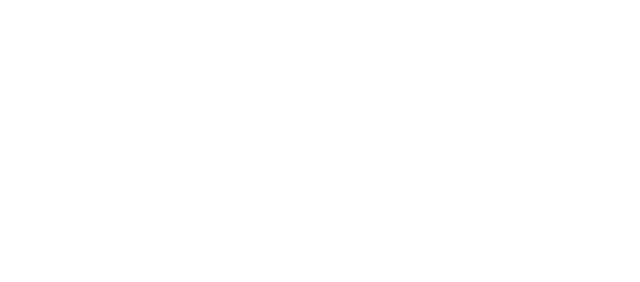
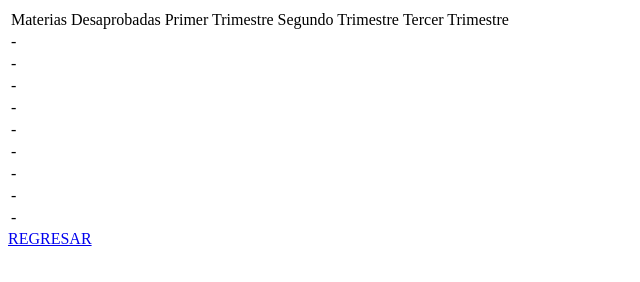
Before and after one commit to Natali-Camejo/Trabajo-Integrador, a website: page consultDeprecatedMatter.html in a window 1280 px wide. Shown: the whole page, without its empty margins (0-640 px from the left). Drawn offline with Linux system fonts and the light colour scheme.

Commit message:
Update
Tabla de notas, boton regresar,etc..

```diff
--- a/consultDeprecatedMatter.html
+++ b/consultDeprecatedMatter.html
@@ -1,15 +1,129 @@
 <!DOCTYPE html>
-<html>
+<html lang="es">
     <head>
         <meta charset="utf-8">
         <meta http-equiv="X-UA-Compatible" content="IE=edge">
         <title></title>
         <meta name="description" content="">
         <meta name="viewport" content="width=device-width, initial-scale=1">
-        <link rel="stylesheet" href="">
+        <link rel="stylesheet" href="/styles/consultDeprecatedMatter.css">
     </head>
     <body>
+        <div class="cuadroBlanco">
+            <table class="MateriasDesaprobadas">
+                <tr>
+                    <td>
+                        Materias Desaprobadas
+                    </td>
+                     <td>
+                        Primer Trimestre
+                    </td>
+                    <td>
+                        Segundo Trimestre
+                    </td>
+                    <td>
+                        Tercer Trimestre
+                    </td>
+                    <tr>
+                    <td>
+                    -
+                    </td>
+                    <td>
+                    </td>
+                    <td>
+                    </td>
+                    <td>
+                    </td>
+                    <tr>
+                    <td>
+                      -
+                    </td>
+                    <td>
+                    </td>
+                    <td>
+                    </td>
+                    <td>
+                    </td>
+                    <tr>
+                    <td>
+                      -
+                    </td>
+                    <td>
+                    </td>
+                    <td>
+                    </td>
+                    <td>
+                    </td>
+                    <tr>
+                    <td>
+                      -
+                    </td>
+                    <td>
+                    </td>
+                    <td>
+                    </td>
+                    <td>
+                    </td>
+                      <tr>
+                    <td>
+                      -
+                    </td>
+                    <td>
+                    </td>
+                    <td>
+                    </td>
+                    <td>
+                    </td>
+                    <tr>
+                    <td>
+                      -
+                    </td>
+                    <td>
+                    </td>
+                    <td>
+                    </td>
+                    <td>
+                    </td>
+                    <tr>
+                    <td>
+                     -
+                    </td>
+                    <td>
+                    </td>
+                    <td>
+                    </td>
+                    <td>
+                    </td>
+                    <tr>
+                    <td>
+                      -
+                    </td>
+                    <td>
+                    </td>
+                    <td>
+                    </td>
+                    <td>
+                    </td>
+                    <tr>
+                    <td>
+                      -
+                    </td>
+                    <td>
+                    </td>
+                    <td>
+                    </td>
+                    <td>
+                    </td>
 
-        <script src="" async defer></script>
+                </tr>
+
+
+
+
+            </table>
+          <a class="buttonBack"  href="homeUser.html">REGRESAR</a>
+
+        </div>
+        <script src="/js/index.js" async defer></script>
     </body>
 </html>
```
